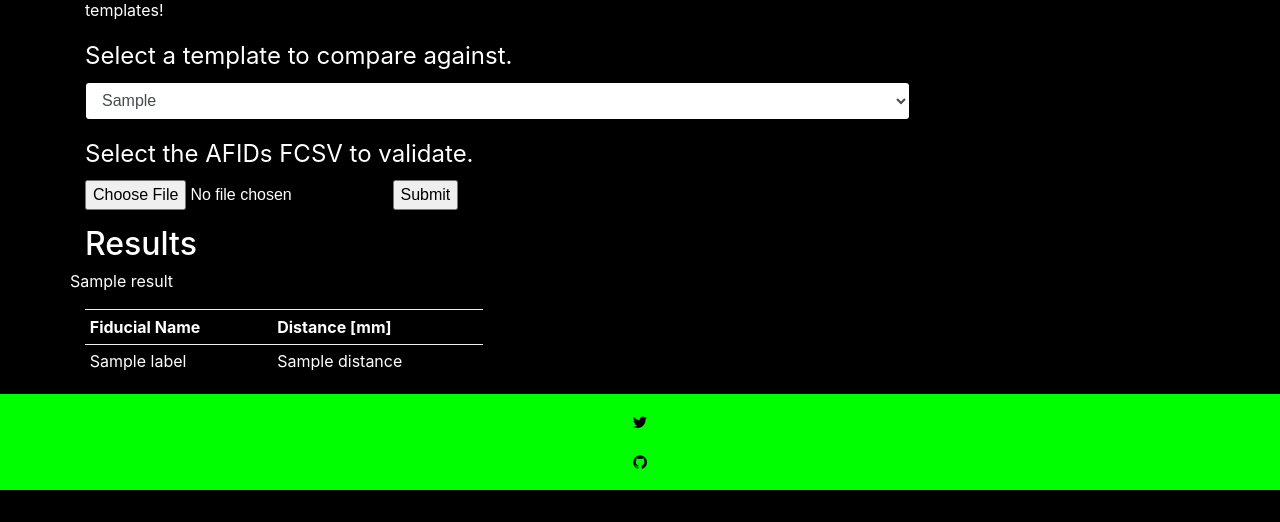
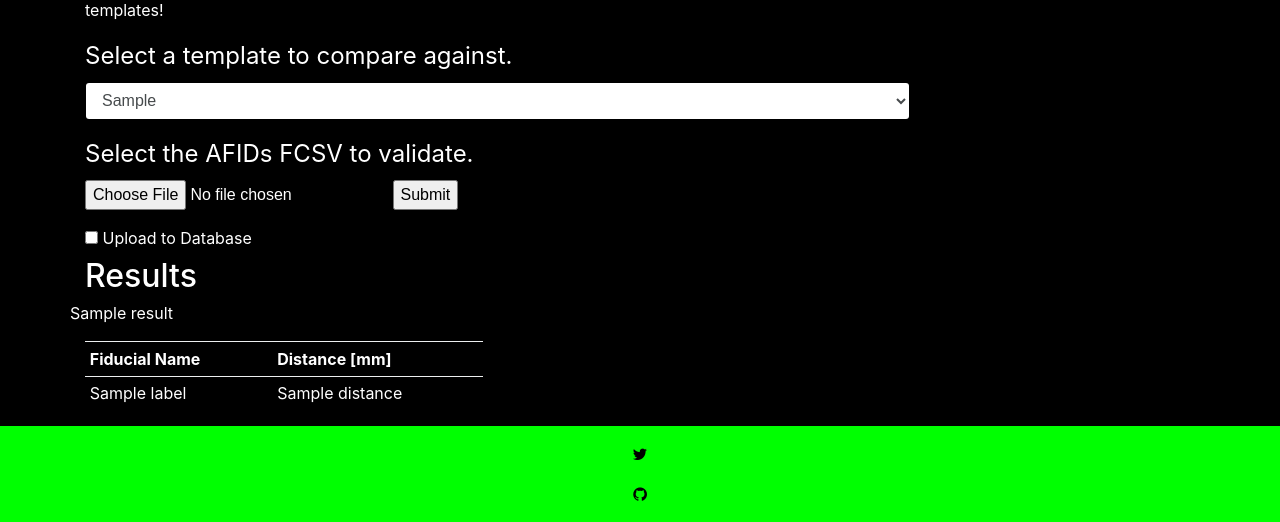
Before and after one commit to afids/afids-validator, a Flask app: template templates/validator.html in a window 1280 px wide. Shown: the part 471-993 px from the top of the page. Before the commit the page ends 961 px from the top, so only its background shows below. Run offline with Flask 2, Linux system fonts and the light colour scheme; tables that the repository leaves empty hold one stand-in row (values such as "Sample post"); the template is opened without the code that fills it: values that come from a table or form of the project are taken from there, most other values are stand-ins (such as "Sample title", 1, 10 or a date in 2020); parts of the project's set-up code (start-up, migrations or seed data) failed here and were passed over; some libraries are stand-ins or nearby versions.

Commit message:
Add optional upload to validator page

```diff
--- a/templates/validator.html
+++ b/templates/validator.html
@@ -38,6 +38,8 @@
               {% endif %}
               {% endfor %}
             </fieldset>
+	    <input type="checkbox" id="db_checkbox" name="db_checkbox"/>
+	    <label for="db_checkbox">Upload to Database</label>
           </form>
 
           <div class="row">
```
